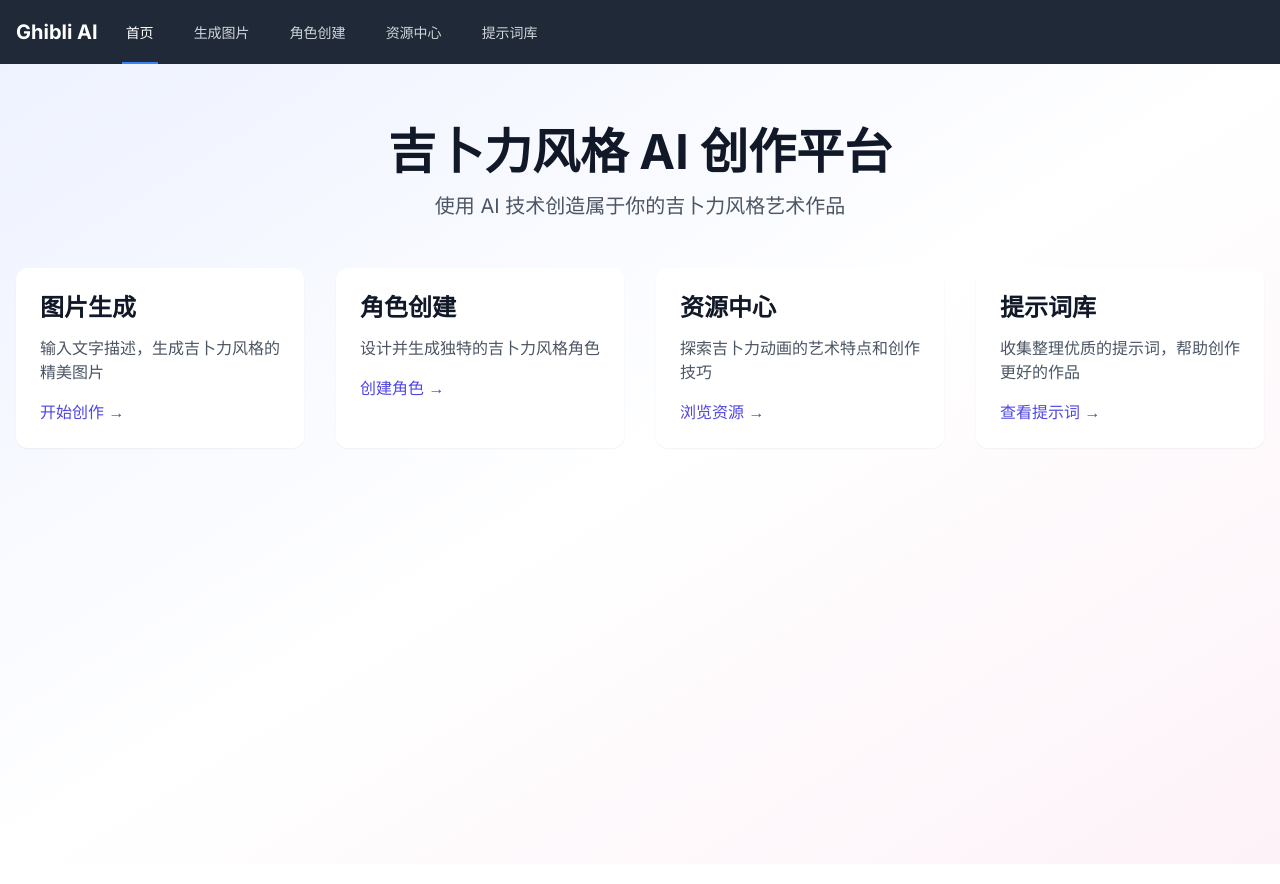
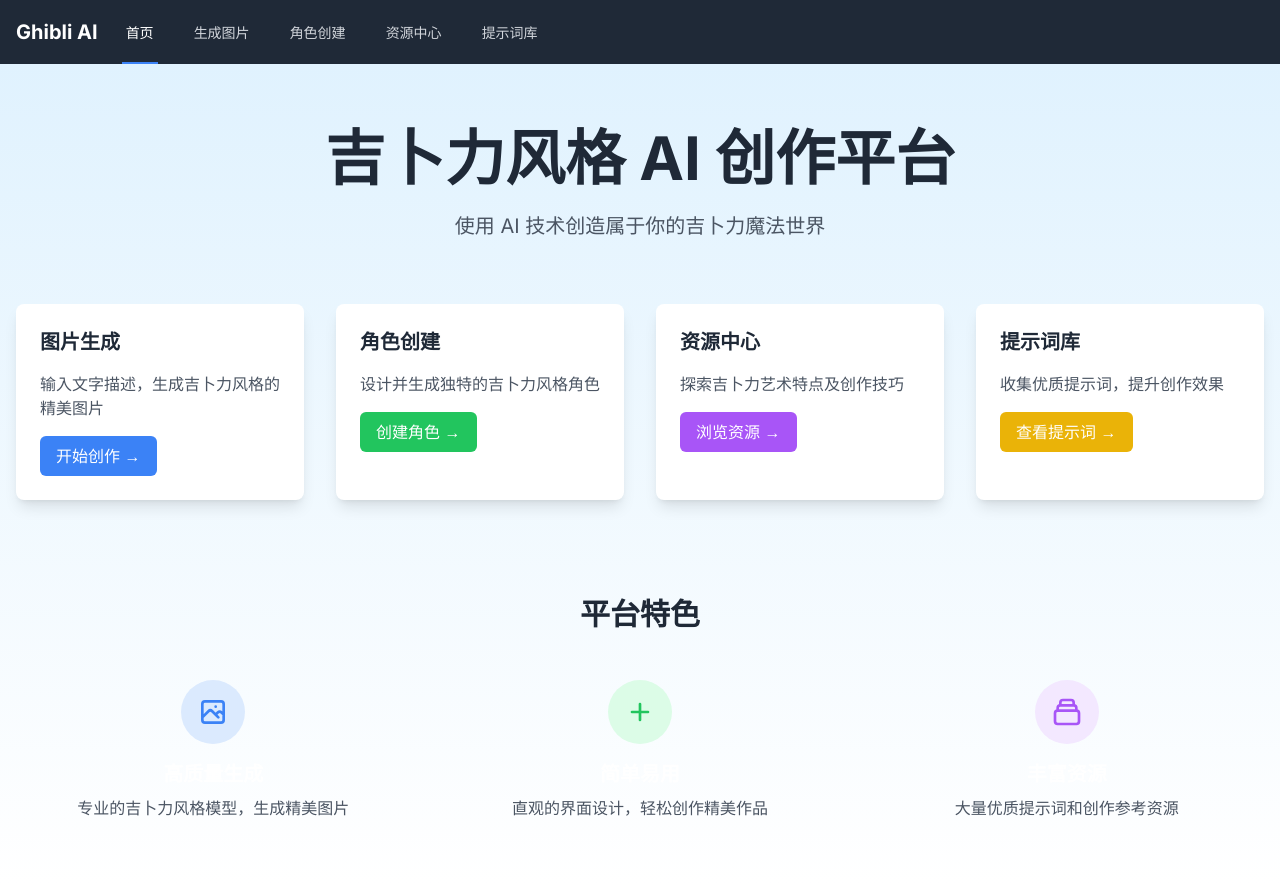
Before and after one commit to wu1064442747/ghibli-ai, a Next.js app: page / in a window 1280 px wide. Built offline with nearby package versions, Linux system fonts and the light colour scheme.

Commit message:
feat: 优化界面设计，添加吉卜力风格元素

```diff
--- /dev/null
+++ b/app/components/Navbar.tsx
@@ -0,0 +1,73 @@
+'use client';
+
+import Link from 'next/link';
+import { usePathname } from 'next/navigation';
+
+export default function Navbar() {
+  const pathname = usePathname();
+
+  const isActive = (path: string) => pathname === path;
+
+  return (
+    <nav className="bg-white/80 backdrop-blur-md shadow-sm sticky top-0 z-50">
+      <div className="container mx-auto px-4">
+        <div className="flex items-center justify-between h-16">
+          <Link href="/" className="flex items-center space-x-3">
+            <span className="text-2xl font-bold text-gray-800">Ghibli AI</span>
+          </Link>
+
+          <div className="hidden md:flex space-x-8">
+            <Link
+              href="/generate"
+              className={`${
+                isActive('/generate')
+                  ? 'text-blue-600 border-b-2 border-blue-600'
+                  : 'text-gray-600 hover:text-blue-600'
+              } px-3 py-2 text-sm font-medium transition-colors duration-200`}
+            >
+              生成图片
+            </Link>
+            <Link
+              href="/characters"
+              className={`${
+                isActive('/characters')
+                  ? 'text-blue-600 border-b-2 border-blue-600'
+                  : 'text-gray-600 hover:text-blue-600'
+              } px-3 py-2 text-sm font-medium transition-colors duration-200`}
+            >
+              角色创建
+            </Link>
+            <Link
+              href="/resources"
+              className={`${
+                isActive('/resources')
+                  ? 'text-blue-600 border-b-2 border-blue-600'
+                  : 'text-gray-600 hover:text-blue-600'
+              } px-3 py-2 text-sm font-medium transition-colors duration-200`}
+            >
+              资源中心
+            </Link>
+            <Link
+              href="/prompts"
+              className={`${
+                isActive('/prompts')
+                  ? 'text-blue-600 border-b-2 border-blue-600'
+                  : 'text-gray-600 hover:text-blue-600'
+              } px-3 py-2 text-sm font-medium transition-colors duration-200`}
+            >
+              提示词库
+            </Link>
+          </div>
+
+          <div className="md:hidden">
+            <button className="text-gray-600 hover:text-gray-900 focus:outline-none">
+              <svg className="h-6 w-6" fill="none" viewBox="0 0 24 24" stroke="currentColor">
+                <path strokeLinecap="round" strokeLinejoin="round" strokeWidth={2} d="M4 6h16M4 12h16M4 18h16" />
+              </svg>
+            </button>
+          </div>
+        </div>
+      </div>
+    </nav>
+  );
+}
--- a/app/page.tsx
+++ b/app/page.tsx
@@ -6,69 +6,121 @@
 
 export default function Home() {
   return (
-    <div className="min-h-screen bg-gradient-to-br from-indigo-50 via-white to-pink-50">
+    <main className="min-h-screen bg-gradient-to-b from-sky-100 to-white">
+      {/* Hero Section */}
       <div className="container mx-auto px-4 py-16">
-        <h1 className="text-4xl md:text-5xl font-bold text-center text-gray-900 mb-4">
+        <div className="text-center mb-16">
+          <h1 className="text-4xl md:text-6xl font-bold text-gray-800 mb-6">
             吉卜力风格 AI 创作平台
           </h1>
-        <p className="text-xl text-center text-gray-600 mb-12">
-          使用 AI 技术创造属于你的吉卜力风格艺术作品
+          <p className="text-xl text-gray-600 mb-8">
+            使用 AI 技术创造属于你的吉卜力魔法世界
           </p>
+        </div>
 
+        {/* Feature Cards */}
         <div className="grid grid-cols-1 md:grid-cols-2 lg:grid-cols-4 gap-8">
-          <Link
-            href="/generate"
-            className="group p-6 bg-white rounded-xl shadow-sm hover:shadow-md transition-shadow"
-          >
-            <h2 className="text-2xl font-semibold text-gray-900 mb-3">图片生成</h2>
+          {/* 图片生成 */}
+          <div className="bg-white rounded-lg shadow-lg overflow-hidden transform hover:scale-105 transition-transform duration-200">
+            <div className="p-6">
+              <h3 className="text-xl font-semibold text-gray-800 mb-4">图片生成</h3>
               <p className="text-gray-600 mb-4">
                 输入文字描述，生成吉卜力风格的精美图片
               </p>
-            <span className="text-indigo-600 group-hover:text-indigo-700">
+              <Link
+                href="/generate"
+                className="inline-block bg-blue-500 text-white px-4 py-2 rounded-md hover:bg-blue-600 transition-colors"
+              >
                 开始创作 →
-            </span>
               </Link>
+            </div>
+          </div>
 
-          <Link
-            href="/characters"
-            className="group p-6 bg-white rounded-xl shadow-sm hover:shadow-md transition-shadow"
-          >
-            <h2 className="text-2xl font-semibold text-gray-900 mb-3">角色创建</h2>
+          {/* 角色创建 */}
+          <div className="bg-white rounded-lg shadow-lg overflow-hidden transform hover:scale-105 transition-transform duration-200">
+            <div className="p-6">
+              <h3 className="text-xl font-semibold text-gray-800 mb-4">角色创建</h3>
               <p className="text-gray-600 mb-4">
                 设计并生成独特的吉卜力风格角色
               </p>
-            <span className="text-indigo-600 group-hover:text-indigo-700">
+              <Link
+                href="/characters"
+                className="inline-block bg-green-500 text-white px-4 py-2 rounded-md hover:bg-green-600 transition-colors"
+              >
                 创建角色 →
-            </span>
               </Link>
+            </div>
+          </div>
 
+          {/* 资源中心 */}
+          <div className="bg-white rounded-lg shadow-lg overflow-hidden transform hover:scale-105 transition-transform duration-200">
+            <div className="p-6">
+              <h3 className="text-xl font-semibold text-gray-800 mb-4">资源中心</h3>
+              <p className="text-gray-600 mb-4">
+                探索吉卜力艺术特点及创作技巧
+              </p>
               <Link
                 href="/resources"
-            className="group p-6 bg-white rounded-xl shadow-sm hover:shadow-md transition-shadow"
+                className="inline-block bg-purple-500 text-white px-4 py-2 rounded-md hover:bg-purple-600 transition-colors"
               >
-            <h2 className="text-2xl font-semibold text-gray-900 mb-3">资源中心</h2>
+                浏览资源 →
+              </Link>
+            </div>
+          </div>
+
+          {/* 提示词库 */}
+          <div className="bg-white rounded-lg shadow-lg overflow-hidden transform hover:scale-105 transition-transform duration-200">
+            <div className="p-6">
+              <h3 className="text-xl font-semibold text-gray-800 mb-4">提示词库</h3>
               <p className="text-gray-600 mb-4">
-              探索吉卜力动画的艺术特点和创作技巧
+                收集优质提示词，提升创作效果
               </p>
-            <span className="text-indigo-600 group-hover:text-indigo-700">
-              浏览资源 →
-            </span>
-          </Link>
-
               <Link
                 href="/prompts"
-            className="group p-6 bg-white rounded-xl shadow-sm hover:shadow-md transition-shadow"
+                className="inline-block bg-yellow-500 text-white px-4 py-2 rounded-md hover:bg-yellow-600 transition-colors"
               >
-            <h2 className="text-2xl font-semibold text-gray-900 mb-3">提示词库</h2>
-            <p className="text-gray-600 mb-4">
-              收集整理优质的提示词，帮助创作更好的作品
-            </p>
-            <span className="text-indigo-600 group-hover:text-indigo-700">
                 查看提示词 →
-            </span>
               </Link>
             </div>
           </div>
         </div>
+
+        {/* Features Section */}
+        <div className="mt-24">
+          <h2 className="text-3xl font-bold text-center text-gray-800 mb-12">
+            平台特色
+          </h2>
+          <div className="grid grid-cols-1 md:grid-cols-3 gap-8">
+            <div className="text-center">
+              <div className="bg-blue-100 w-16 h-16 rounded-full flex items-center justify-center mx-auto mb-4">
+                <svg className="w-8 h-8 text-blue-500" fill="none" stroke="currentColor" viewBox="0 0 24 24">
+                  <path strokeLinecap="round" strokeLinejoin="round" strokeWidth="2" d="M4 16l4.586-4.586a2 2 0 012.828 0L16 16m-2-2l1.586-1.586a2 2 0 012.828 0L20 14m-6-6h.01M6 20h12a2 2 0 002-2V6a2 2 0 00-2-2H6a2 2 0 00-2 2v12a2 2 0 002 2z" />
+                </svg>
+              </div>
+              <h3 className="text-xl font-semibold mb-2">高质量生成</h3>
+              <p className="text-gray-600">专业的吉卜力风格模型，生成精美图片</p>
+            </div>
+            <div className="text-center">
+              <div className="bg-green-100 w-16 h-16 rounded-full flex items-center justify-center mx-auto mb-4">
+                <svg className="w-8 h-8 text-green-500" fill="none" stroke="currentColor" viewBox="0 0 24 24">
+                  <path strokeLinecap="round" strokeLinejoin="round" strokeWidth="2" d="M12 6v6m0 0v6m0-6h6m-6 0H6" />
+                </svg>
+              </div>
+              <h3 className="text-xl font-semibold mb-2">简单易用</h3>
+              <p className="text-gray-600">直观的界面设计，轻松创作精美作品</p>
+            </div>
+            <div className="text-center">
+              <div className="bg-purple-100 w-16 h-16 rounded-full flex items-center justify-center mx-auto mb-4">
+                <svg className="w-8 h-8 text-purple-500" fill="none" stroke="currentColor" viewBox="0 0 24 24">
+                  <path strokeLinecap="round" strokeLinejoin="round" strokeWidth="2" d="M19 11H5m14 0a2 2 0 012 2v6a2 2 0 01-2 2H5a2 2 0 01-2-2v-6a2 2 0 012-2m14 0V9a2 2 0 00-2-2M5 11V9a2 2 0 012-2m0 0V5a2 2 0 012-2h6a2 2 0 012 2v2M7 7h10" />
+                </svg>
+              </div>
+              <h3 className="text-xl font-semibold mb-2">丰富资源</h3>
+              <p className="text-gray-600">大量优质提示词和创作参考资源</p>
+            </div>
+          </div>
+        </div>
+      </div>
+    </main>
   );
 }
```
Lines whose indentation alone changed are shown as unchanged.
